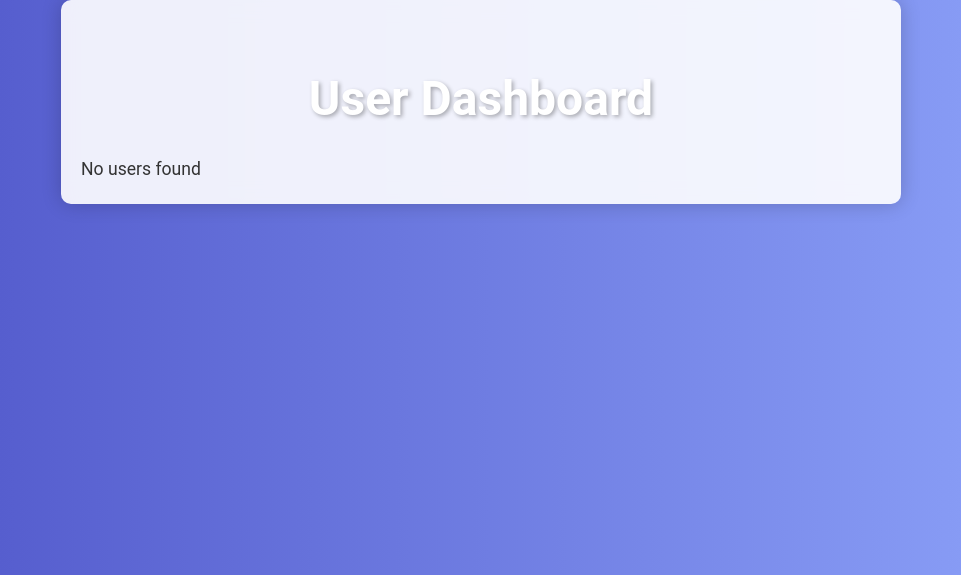
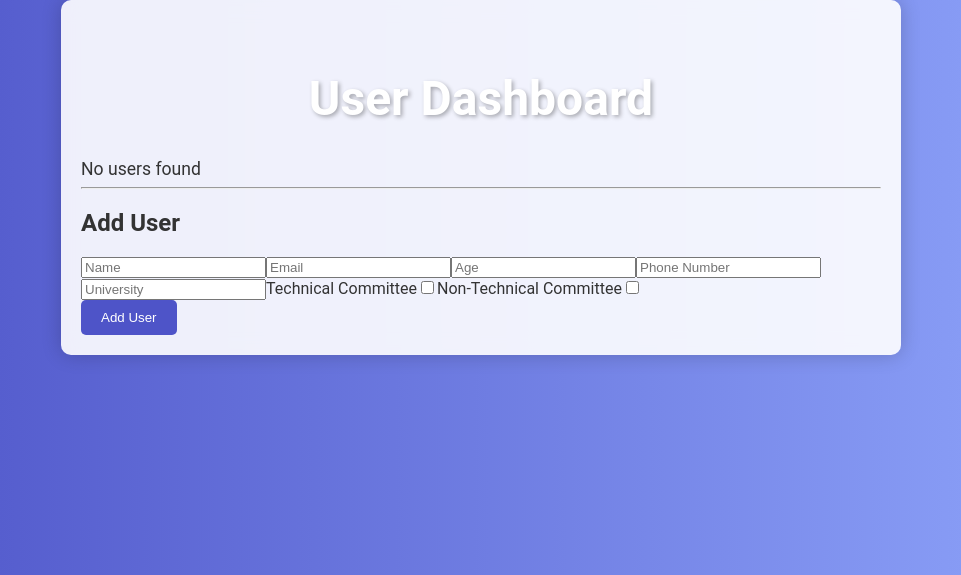
Before and after one commit to NaderMohamed325/teamboard, a Node server app: page /users in a window 1280 px wide. Shown: the top 575 px of the page, without its empty margins (159-1120 px from the left). Run offline with Node 20, Linux system fonts and the light colour scheme; some libraries are stand-ins or nearby versions.

Commit message:
"Add UI"

```diff
--- a/controller/userController.js
+++ b/controller/userController.js
@@ -1,13 +1,11 @@
 const Users = require("../models/userModel");
 
-const getAllUsers = async (req, res) =>
-{
-    try
-    {
-        const users = await Users.find();
-        res.status(200).render('DashBoard', {users});
-    } catch (err)
-    {
+const getAllUsers = async (req, res) => {
+    try {
+        const sortQuery = req.query.sort ? req.query.sort.split(',').join(' ') : '';
+        const users = await Users.find().sort(sortQuery);
+        res.status(200).render('DashBoard', { users });
+    } catch (err) {
         res.status(500).send("Error fetching users");
     }
 };
@@ -19,8 +17,11 @@ const createUser = async (req, res) =>
     {
         try
         {
+
             await Users.create(newUser);
-            const users = await Users.find();
+            let users = await Users.find();
+
+
             res.status(200).render('DashBoard', {users});
         } catch (err)
         {
--- a/views/DashBoard.pug
+++ b/views/DashBoard.pug
@@ -35,6 +35,20 @@ html
                                 button(type='submit' class='delete-button' onclick='setMethod(this, "DELETE")') Delete
             else
                 p No users found
+            hr
+            h2 Add User
+            form(action='/users' method='POST')
+                input(type='text' name='name' placeholder='Name' required)
+                input(type='email' name='email' placeholder='Email' required)
+                input(type='number' name='age' placeholder='Age' required)
+                input(type='text' name='phoneNumber' placeholder='Phone Number')
+                input(type='text' name='university' placeholder='University' required)
+                label(for='technicalCommittee') Technical Committee
+                input(type='checkbox' name='technicalCommittee')
+                label(for='nonTechnicalCommittee') Non-Technical Committee
+                input(type='checkbox' name='nonTechnicalCommittee')
+                br
+                button(type='submit') Add User
         script.
             function setMethod(button, method) {
                 const form = button.closest('form');
```
